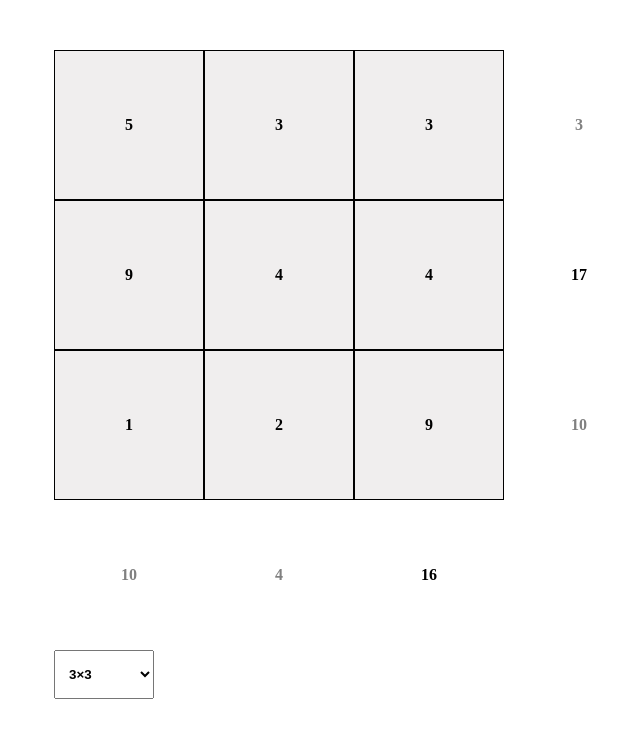
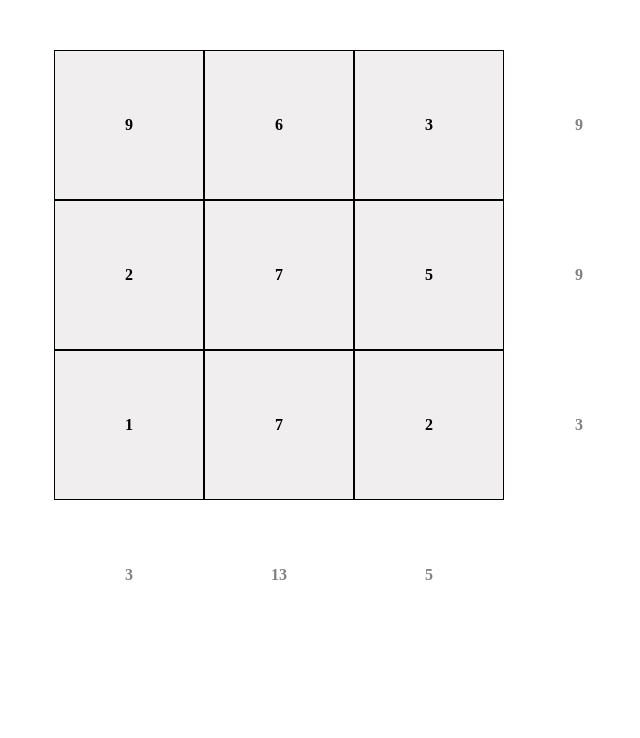
Before and after one commit to JosipaSaravanja/Internship-16-Sumplete, a React (Create React App) app in the folder sumplete/: page / in a window 1280 px wide. Shown: the top 738 px of the page, without its empty margins (286-926 px from the left). Built offline with nearby package versions, Linux system fonts and the light colour scheme.

Commit message:
finished most of it

```diff
--- a/sumplete/src/App.css
+++ b/sumplete/src/App.css
@@ -28,7 +28,7 @@ select{
 .grid{
   margin-top: 50px;
   display: grid;
-  grid-template-columns: repeat(5, 150px);
+  grid-template-columns: repeat(4, 150px);
 }
 
 .sum-cell, .number-cell, .solution, .notSolution{
--- a/sumplete/src/App.js
+++ b/sumplete/src/App.js
@@ -9,16 +9,19 @@ import { useEffect } from "react";
 
 function App() {
   const [n, setNumber] = useState(3);
+  const [n2, setNumber2] = useState(4);
   let game= JSON.parse(localStorage.getItem("game")) || new Game(n).data;
+  console.log("game")
+  console.log(game)
   const [data, setData] = useState(game);
   const [finishStatus, setStatus] = useState(false);
 
+  const newGame=()=>{
+    setNumber(Number(n2))
+    console.log(n2, n)
+    setData(new Game(Number(n2)).data)
+  }
 
-  console.log(data)
-
-  useEffect(() => {
-    setData(new Game(n).data)
-  }, [n]);
 
   const changeState = (id) => {
     setData((prev) => [
@@ -30,12 +33,41 @@ function App() {
             state: handleState(el.state),
           };
         }
-
         return el;
       }),
     ]);
   };
 
+  const isItDone = () => {
+    console.log(data)
+    let status=false;
+    setStatus(status)
+    const num=Number(n);
+    for(let i=0; i<num; i++){
+      status=data[(num+1)*i+num].number===sum((num+1)*i+num )
+      if(status===false){
+        return
+      }
+      if(i==num-1)
+      {
+        for(let j=1; j<=num; j++){
+        status=data[(num+1)*i+num+j].number===sum((num+1)*i+num+j)
+        if(status===false){
+          return
+        }
+        }
+      }
+    }
+    setStatus(
+      status
+      /* data[3].number === sum(3) &&
+        data[7].number === sum(7) &&
+        data[11].number === sum(11) &&
+        data[12].number === sum(12) &&
+        data[13].number === sum(13) &&
+        data[14].number === sum(14) */
+    );
+  };
 
   const handleState = (state) => {
     if (state === "") {
@@ -72,10 +104,25 @@ function App() {
     return sum;
   };
 
+  useEffect(() => {
+    if(finishStatus){
+      console.log("cestitam")
+    }
+  }, [finishStatus]);
+
+  useEffect(() => {
+    localStorage.setItem("game", JSON.stringify(data))
+    console.log(data)
+    isItDone();
+  }, [data]);
+
   return (
     <div className="App">
       <Board sum={sum} changeState={changeState} getStyle={getStyle} n={n} data={data}></Board>
-      <Select handleChange={setNumber}></Select>
+      <div style={finishStatus? {display: "flex"}: {display: "none"}}>
+        <button onClick={() => newGame()}> Restart</button>
+        <Select handleChange={setNumber2}></Select>
+      </div>
     </div>
   );
 }
--- a/sumplete/src/components/board.jsx
+++ b/sumplete/src/components/board.jsx
@@ -1,15 +1,22 @@
 import {NumberCell} from "./numberCell"
 import {SumCell} from "./sumCell"
-let n =4;
 
 export const Board=(props)=>{
+    const getColor=(id)=>{
+      if(props.data[id].number===props.sum(id)){
+          return "black"
+      }else{
+          return "gray"
+      }
+    }
+
   return (
     <div className="grid" style={props.getStyle()}>
         {props.data.map((data, index)=>{
             if(data.state!==undefined){
                 return <NumberCell handleClick={props.changeState} data={data} id={index}></NumberCell>
             } else {
-                return <SumCell sum={props.sum} data={data} id={index}></SumCell>
+                return <SumCell getColor={getColor} sum={props.sum} data={data} id={index}></SumCell>
             }
         })}
     </div>
--- a/sumplete/src/components/numberCell.jsx
+++ b/sumplete/src/components/numberCell.jsx
@@ -13,7 +13,7 @@ export const NumberCell = (props) => {
     } else if(props.data.state==="o"){
       setName("notSolution")
     }
-  }, [[props.data.state]]);
+  }, [props.data.state]);
 
   return <div onClick={()=>props.handleClick(props.id)} className={name}>
     {props.data.number}
--- a/sumplete/src/components/select.jsx
+++ b/sumplete/src/components/select.jsx
@@ -1,7 +1,8 @@
 export const Select=(props)=>{
   return (
     <select onChange={(e)=>props.handleChange(e.target.value)}>
-        <option value="3" selected>3×3</option>
+        <option selected disabled>Nova igra</option>
+        <option value="3" >3×3</option>
         <option value="4">4×4</option>
         <option value="5">5×5</option>
     </select>
--- a/sumplete/src/components/sumCell.jsx
+++ b/sumplete/src/components/sumCell.jsx
@@ -5,15 +5,9 @@ import { useEffect } from "react";
 export const SumCell = (props) => {
   const [color, setColor]=useState("black")
 
-  let color1="sum-cell " +color;
+  let color1="sum-cell " +props.getColor(props.id);
 
-  useEffect(() => {
-    if(props.data.number===props.sum(props.id)){
-        setColor("black")
-    }else{
-        setColor("gray")
-    }
-  }, [[props.data.state]]);
+
 
   return <div className={color1}>
     {props.data.number}
```
